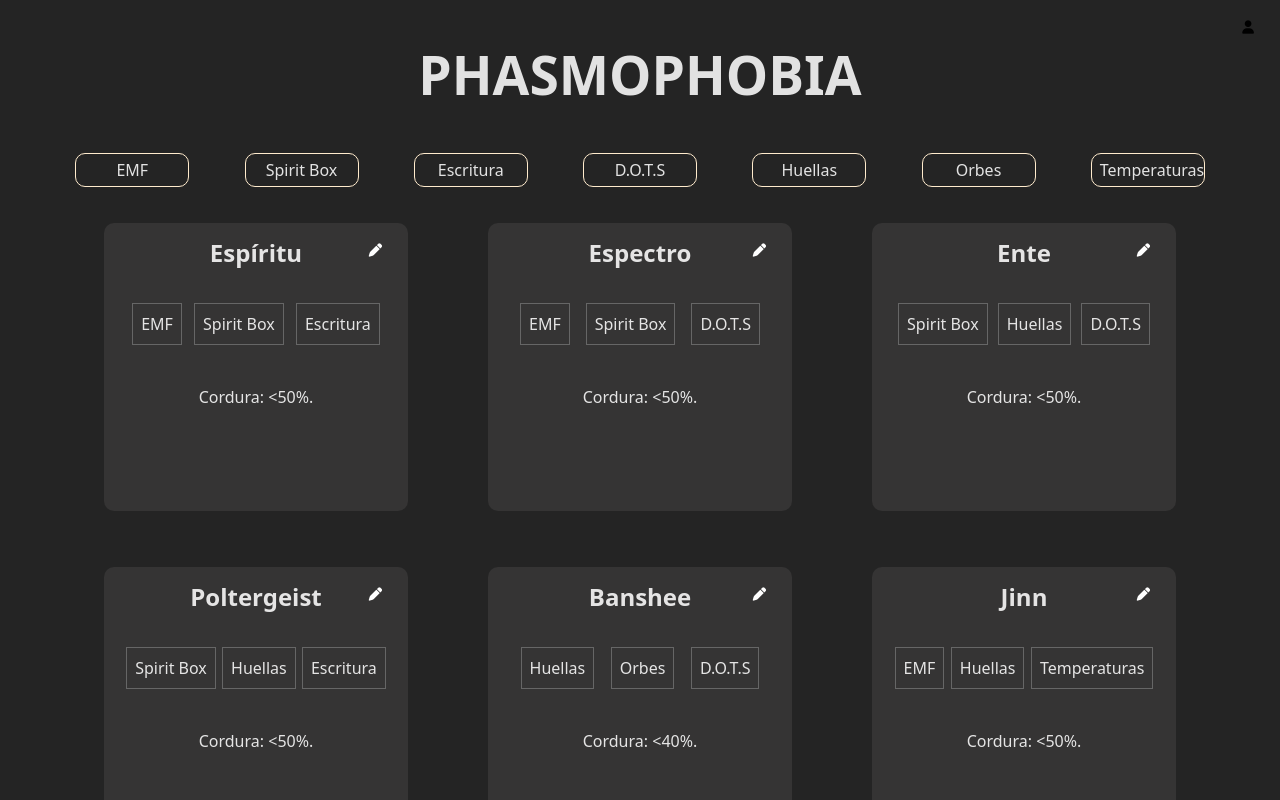
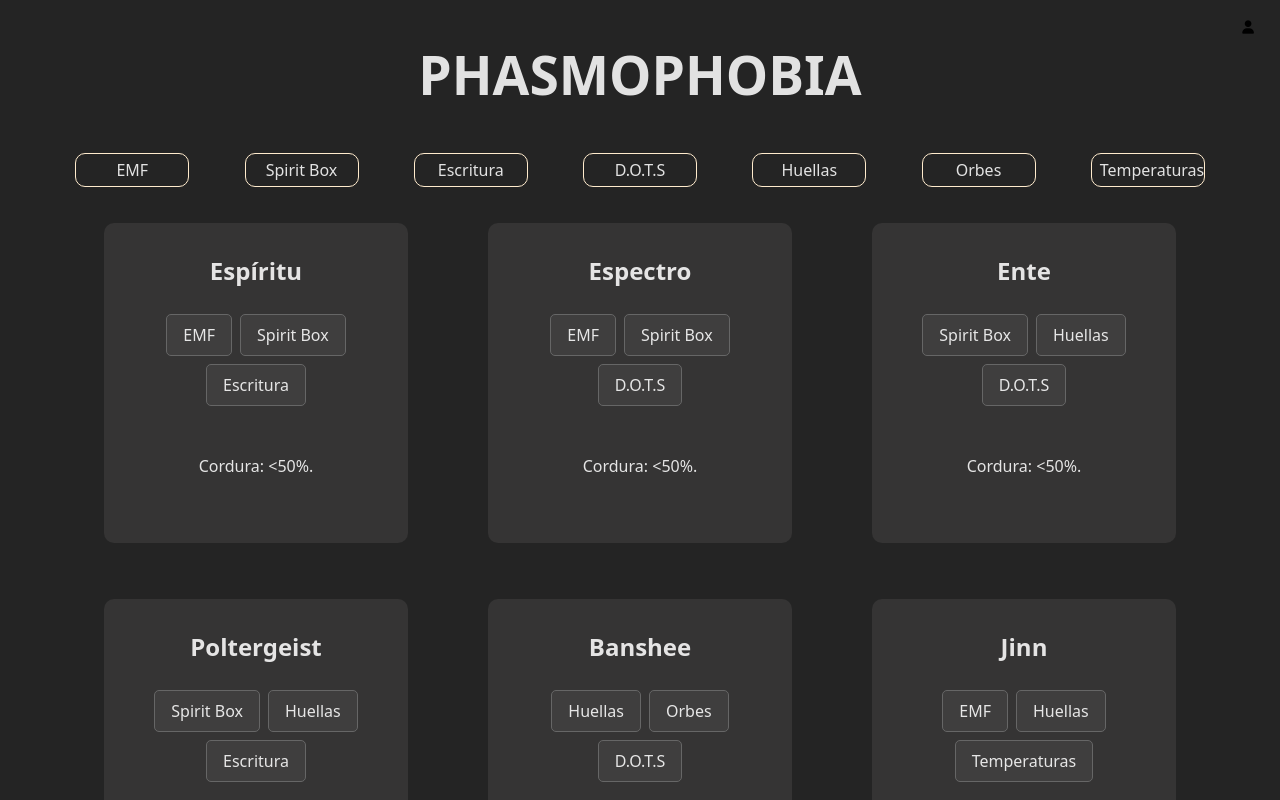
Before and after one commit to lmanetta/phasmophobia, a React (Vite) app: page / in a window 1280 px wide. Shown: the top 800 px of the page. Built offline with nearby package versions, Linux system fonts and the light colour scheme.

Commit message:
Modo editar

```diff
--- a/src/App.jsx
+++ b/src/App.jsx
@@ -8,24 +8,34 @@
 
 function App() {
   const [filtro, setFiltro] = useState([]);
+  const [admin, setAdmin] = useState(false);
+  const [modoEdicion, setModoEdicion] = useState(false);
 
   const fantasmasFilter = filtro.length
-    ? fantasmas.filter((fantasma) => filtro.every((f) =>
-      fantasma.pruebas.includes(f)))
+    ? fantasmas.filter((fantasma) =>
+        filtro.every((f) => fantasma.pruebas.includes(f))
+      )
     : fantasmas;
 
   const onClick = (prueba) => {
     setFiltro((prevFiltros) =>
       prevFiltros.includes(prueba)
-        ? prevFiltros.filter((filtro) => filtro!== prueba)
+        ? prevFiltros.filter((filtro) => filtro !== prueba)
         : [...prevFiltros, prueba]
     );
   };
 
+  const handleAdmin = () => {
+    setAdmin(!admin);
+  };
+
+  const handleEdition = () => {
+    setModoEdicion(!modoEdicion);
+  };
 
   return (
     <>
-      <Header />
+      <Header admin={admin} handleAdmin={handleAdmin} />
       <div className="menuPrueba">
         {pruebas.map((prueba) => (
           <Pruebas
@@ -39,7 +49,13 @@
 
       <div className="fichaContainer">
         {fantasmasFilter.map((fantasma, index) => (
-          <FichaFantasma key={index + fantasma} fantasma={fantasma} />
+          <FichaFantasma
+            key={index + fantasma}
+            fantasma={fantasma}
+            admin={admin}
+            onEdition={handleEdition}
+            modoEdicion={modoEdicion}
+          />
         ))}
       </div>
     </>
--- a/src/components/FichaFantasma.jsx
+++ b/src/components/FichaFantasma.jsx
@@ -1,9 +1,10 @@
 import { useState } from "react";
 import "../css/fichaFantasma.css";
 
-export const FichaFantasma = ({ fantasma }) => {
+export const FichaFantasma = ({ fantasma, admin, onEdition, modoEdicion }) => {
   const [vuelta, setVuelta] = useState(true);
   const [visible, setVisible] = useState(true);
+  const [infoFantasma, setInfoFantasma] = useState({ ...fantasma });
 
   /* Volteo */
   const volteo = visible ? "contenidoVoltear" : "contenidoVoltear hidden";
@@ -17,36 +18,157 @@
     }, 300);
   };
 
+  const pruebaObl = (prueba) => {
+    return {
+      fontWeight: prueba === fantasma.pruebaObligatoria ? "bold" : "normal",
+      border: prueba === fantasma.pruebaObligatoria ? "2px solid" : "normal",
+    };
+  };
+
+  const handleChange = (propiedad, valor) => {
+    setInfoFantasma((prev) => ({
+      ...prev,
+      [propiedad]: valor,
+    }));
+  };
+
+  const editPruebas = (i, e) => {
+    const nuevasPruebas = [...infoFantasma.pruebas];
+    nuevasPruebas[i] = e.target.value;
+    handleChange("pruebas", nuevasPruebas);
+  };
+
+  const editEstrategias = (i, e) => {
+    const nuevasEstrategias = [...infoFantasma.estrategias];
+    nuevasEstrategias[i] = e.target.value;
+    handleChange("estrategias", nuevasEstrategias);
+  };
+
   return (
     <div className="container" onClick={handleVuelta}>
+      <div className="info">
+        {modoEdicion ? (
+        <label>
+          Nombre:
+          <input
+            type="text"
+            value={infoFantasma.name}
+            onChange={(e) => handleChange("name", e.target.value)}
+          />
+        </label>
+      ) : (
         <h3>{fantasma.name}</h3>
+      )}
+      {admin && (
+        <>
           <button
-        className="botonContainer"
+            className="botonEditar"
             type="button"
-        onClick={(e) => e.stopPropagation()}
+            onClick={(e) => {
+              onEdition();
+              e.stopPropagation();
+            }}
             title="Editar"
           >
             <i class="fa-solid fa-pen"></i>
           </button>
+        </>
+      )}
       <div className={volteo}>
         {vuelta ? (
           /* FRENTE */
           <div className="frenteData">
             <div className="pruebasContainer">
-              {fantasma.pruebas.map((prueba, index) => (
-                <p key={index + prueba}>{prueba}</p>
+              {modoEdicion ? (
+                <label className="labelPruebas">
+                  Pruebas:
+                  {infoFantasma.pruebas.map((prueba, index) => (
+                    <input
+                      className="inputPruebas"
+                      key={index + prueba}
+                      type="text"
+                      value={prueba}
+                      onChange={editPruebas}
+                      onClick={(e) => e.stopPropagation()}
+                    />
+                  ))}
+                </label>
+              ) : (
+                <div className="cadaPrueba">
+                  {infoFantasma.pruebas.map((prueba, index) => (
+                    <p key={index + prueba} style={pruebaObl(prueba)}>
+                      {prueba}
+                    </p>
                   ))}
                 </div>
+              )}
+            </div>
+            {modoEdicion ? (
+              <label className="labelCordura">
+                Cordura:
+                <input
+                  type="text"
+                  value={infoFantasma.cordura}
+                  onChange={(e) => handleChange("cordura", e.target.value)}
+                  onClick={(e) => e.stopPropagation()}
+                />
+              </label>
+            ) : (
               <p>Cordura: {fantasma.cordura}</p>
+            )}
           </div>
         ) : (
           /* DETRÁS */
           <div className="atrasData">
+            {modoEdicion ? (
+              <>
+                <label>
+                  Estrategias:
+                  {infoFantasma.estrategias.map((estrategia, index) => (
+                    <input
+                      key={index + estrategia}
+                      type="text"
+                      value={estrategia}
+                      onChange={editEstrategias}
+                      onClick={(e) => e.stopPropagation()}
+                    />
+                  ))}
+                </label>
+              </>
+            ) : (
               <ul>
-              {fantasma.estrategias.map((estrategia) => (
-                <li>{estrategia}</li>
+                {infoFantasma.estrategias.map((estrategia, index) => (
+                  <li key={index + estrategia}>{estrategia}</li>
                 ))}
               </ul>
+            )}
+          </div>
+        )}
+      </div>
+      {modoEdicion && (
+        <div className="botonesFinalizar">
+          <button
+            // className="botonContainer"
+            type="button"
+            onClick={(e) => {
+              onEdition();
+              e.stopPropagation();
+            }}
+            title="Actualizar"
+          >
+            <i class="fa-solid fa-check"></i>
+          </button>
+          <button
+            // className="botonContainer"
+            type="button"
+            onClick={(e) => {
+              onEdition();
+              e.stopPropagation();
+            }}
+            title="Actualizar"
+          >
+            <i class="fa-solid fa-trash"></i>
+          </button>
         </div>
       )}
       </div>
--- a/src/components/Header.jsx
+++ b/src/components/Header.jsx
@@ -1,20 +1,15 @@
-import { useState } from "react";
 import "../css/header.css";
 
-export const Header = () => {
-  const [admin, setAdmin] = useState(false);
-
-  const handleClick = () => setAdmin(!admin);
-
+export const Header = ({admin, handleAdmin}) => {
   return (
     <>
       <h1>PHASMOPHOBIA</h1>
       {admin ? (
-        <button title="Visitante" onClick={handleClick} className="headBtn">
+        <button title="Visitante" onClick={handleAdmin} className="headBtn">
           <i class="fa-solid fa-ghost"></i>
         </button>
       ) : (
-        <button title="Admin" onClick={handleClick} className="headBtn">
+        <button title="Admin" onClick={handleAdmin} className="headBtn">
           <i class="fa-solid fa-user"></i>
         </button>
       )}
--- a/src/css/fichaFantasma.css
+++ b/src/css/fichaFantasma.css
@@ -1,6 +1,7 @@
 .container {
   width: 19em;
-  height: 18em;
+  height: 20em;
+  text-align: center;
   text-align: center;
   cursor: pointer;
   transition: transform 0.2s ease, opacity 0.2s ease;
@@ -8,10 +9,15 @@
   margin-bottom: 3em;
   position: relative;
   border-radius: 10px;
+  overflow-y: auto;
 }
 
-.container:hover{
+.container:hover {
   transform: scale(1.1);
+}
+
+.info{
+  padding: 10px;
 }
 
 .contenidoVoltear {
@@ -27,7 +33,7 @@
   font-size: 18pt;
 }
 
-.botonContainer {
+.botonEditar {
   position: absolute;
   top: 0.5em;
   right: 0.5em;
@@ -37,31 +43,43 @@
   cursor: pointer;
 }
 
-.botonContainer:hover {
+.botonEditar:hover {
   background-color: rgb(63, 62, 60);
   cursor: pointer;
 }
 
-.pruebasContainer{
+.pruebasContainer {
+  width: 100%;
+  margin: 0;
+   display: flex;
+  justify-content: center;
+  gap: 0.5em;
+  white-space: nowrap;
+  margin-top: 5px;
+}
+.cadaPrueba {
   display: flex;
-  justify-content: space-evenly;
-  /* border: 1px solid red; */
-  margin: 0;
-}
-.pruebasContainer p{
-  border: 1px solid rgb(102, 102, 102);
-  padding: 0.5em;
-  margin: 0;
+  gap: 0.5em;
+  justify-content: center;
+  flex-wrap: wrap;
 }
 
-.frenteData{
+.cadaPrueba p {
+  border: 1px solid rgb(102, 102, 102);
+  padding: 0.5em 1em;
+  margin: 0;
+  border-radius: 5px;
+  background-color: rgba(255, 255, 255, 0.05);
+  white-space: nowrap;
+}
+
+.frenteData {
   height: 100%;
   display: flex;
   flex-direction: column;
   gap: 2em;
   width: auto;
   height: auto;
-  margin-top: 2em;
 }
 
 .atrasData ul {
@@ -75,6 +93,30 @@
   margin-bottom: 0.5em;
 }
 
-.botonContainer{
+.botonContainer {
   cursor: pointer;
 }
+
+.botonesFinalizar{
+  display: flex;
+  justify-content: center;
+  gap: 0.5em;
+  padding-bottom: 0.8em;
+}
+
+
+input{
+  width: 18em;
+  height: 2em;
+}
+
+.labelCordura{
+  margin-top: 0;
+}
+
+label{
+  display: flex;
+  justify-content: center;
+  align-items: center;
+  flex-direction: column;
+}
```
Lines whose indentation alone changed are shown as unchanged.
